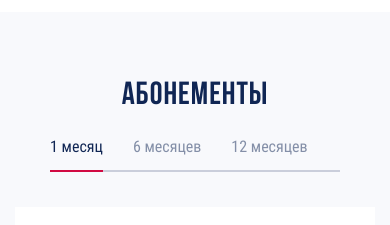
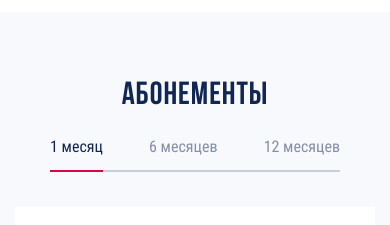
Before and after one commit to at1385/fitness, a website: page source/index.html in a window 390 px wide. Shown: the part 1380-1605 px from the top of the page. Drawn offline with nearby package versions, Linux system fonts and the light colour scheme; files that its build step writes are made by us from their sources; files whose address does not match are found by name.

Commit message:
Правит отображение вкладок mobile-версии блока «Абонементы»

```diff
--- a/source/sass/blocks/season-tickets.scss
+++ b/source/sass/blocks/season-tickets.scss
@@ -291,7 +291,7 @@
       margin-right: 30px;
     }
 
-    &:last-child {
+    &:last-child:not(:nth-child(3n)) {
       margin-right: auto;
     }
 
```
